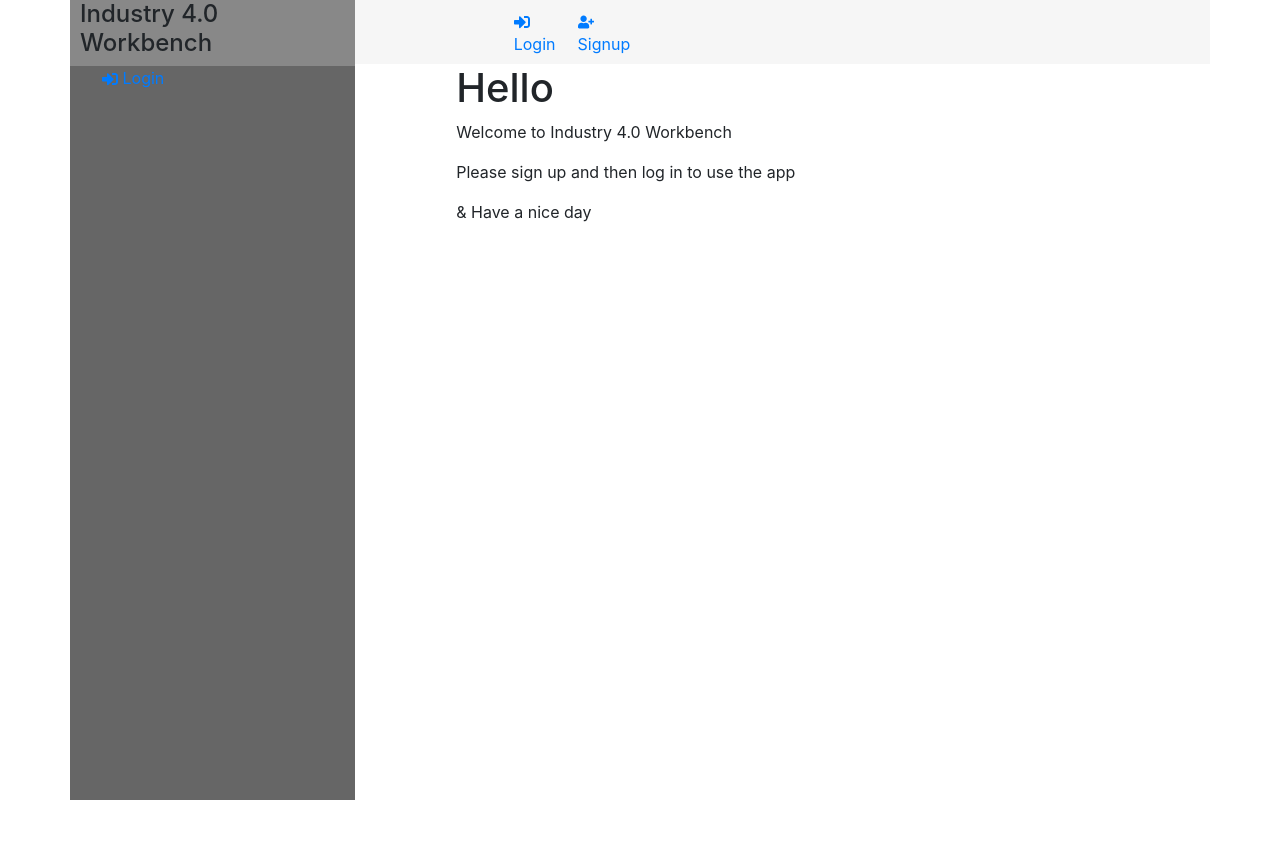
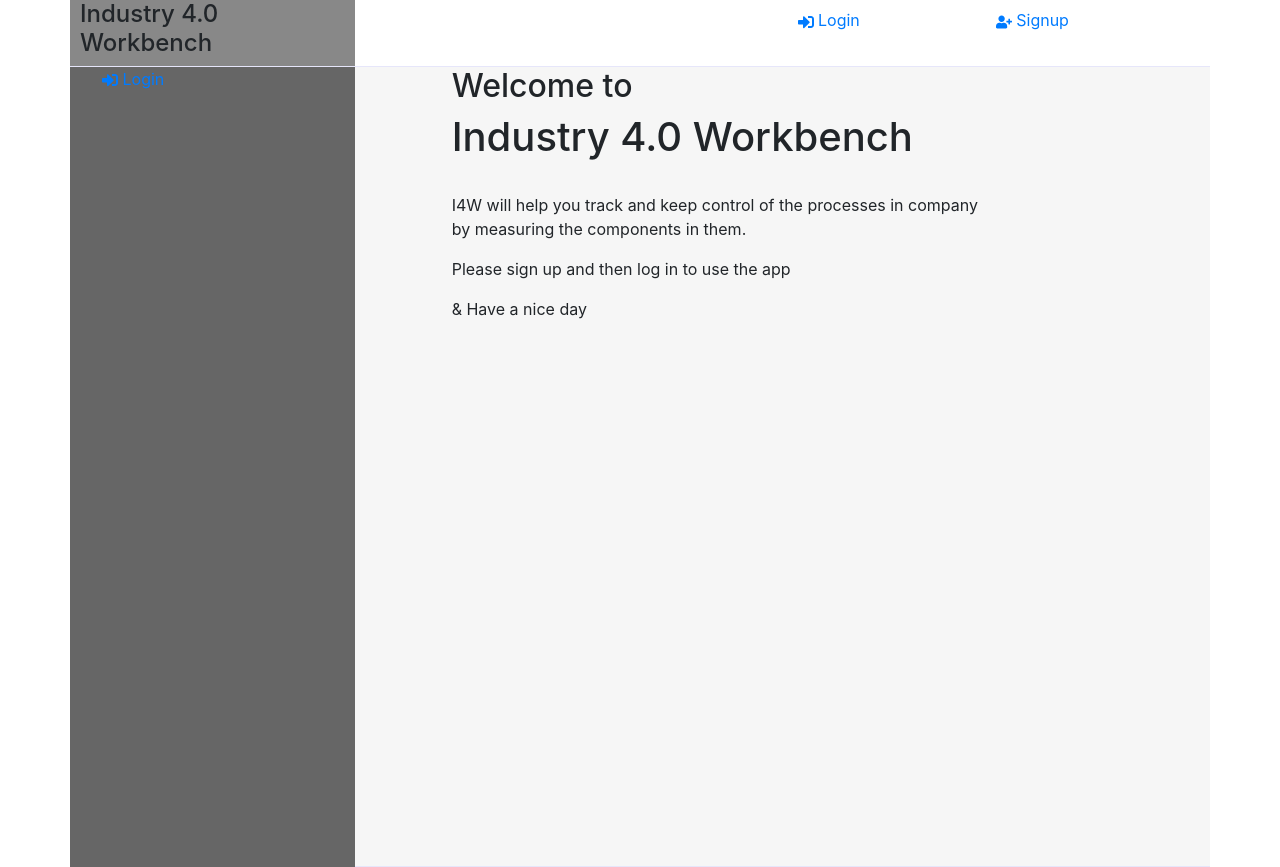
Before and after one commit to danielpvk/Industry4_0_login, a React (Create React App) app in the folder client/: page / in a window 1280 px wide. Before the commit the page ends 800 px from the top, so only its background shows below. Built offline with nearby package versions, Linux system fonts and the light colour scheme; no server answers.

Commit message:
beauty ready

```diff
--- a/client/src/App.js
+++ b/client/src/App.js
@@ -57,19 +57,30 @@ class App extends Component {
     return (
       <Container>
         <Row>
+          <Col md="3" style={{backgroundColor: "#888888", paddingLeft:"10px", borderBottom: '1px double lavender'  }}>
+
+                <h4>Industry 4.0 <br></br>Workbench</h4>
+
+          </Col>
+          <Col md="9"style={{backgroundColor: '#ffffff',borderBottom: '1px double lavender'}}>
+
+                <NavbarComp
+                  isLoggedIn={this.state.inSession}
+                  loggedUserName={this.state.loggedUserName}
+                />
+
+          </Col>
+        </Row>
+
+        <Row >
           <Col md="3" style={{backgroundColor: '#666666', height:"100vh" }}>
             <SidebarComp
               isLoggedIn={this.state.inSession}
               loggedUserName={this.state.loggedUserName}
             />
           </Col>
-          <Col md="9"style={{backgroundColor: '#ffffff'}}>
-            <Row style={{backgroundColor:'#f6f6f6',marginBottom:"2px solid red"}}>
-            <NavbarComp
-              isLoggedIn={this.state.inSession}
-              loggedUserName={this.state.loggedUserName}
-            />
-            </Row>
+          <Col md="9"style={{backgroundColor: '#f6f6f6',paddingLeft:"10px", borderBottom: '1px double lavender'}}>
+
             <Row>
             <Switch>
               <Route
--- a/client/src/components/homeComp.js
+++ b/client/src/components/homeComp.js
@@ -6,8 +6,9 @@ export default class HomeComp extends React.Component{
    render(){
       return(
          <div className='col-sm-10 col-sm-offset-1'>
-          <h1> Hello</h1>
-            <p className='mt32'> Welcome to Industry 4.0 Workbench </p>
+          <h2> Welcome to </h2> <h1> Industry 4.0 Workbench</h1>
+            <br></br>
+            <p>I4W will help you track and keep control of the processes in company by measuring the components in them.</p>
             <p> Please sign up and then log in to use the app</p>
             <p className='mt32'>  & Have a nice day</p>
          </div>
--- a/client/src/components/processSidebar.jsx
+++ b/client/src/components/processSidebar.jsx
@@ -60,7 +60,8 @@ export default class ProcessSidebar extends React.Component {
                   <td>
                   <Link
                     to={`/view/${p.IdDevice1}`}
-                    className="btn btn-primary btn-sm"
+                    style={{ marginLeft: 0, marginTop: 10, marginRight:10, width:'100%' , backgroundColor: '383838' }}
+                    className="btn btn-light btn-sm text-left"
                   >
                     <FaAtom />  {p.Process_name}
                    </Link>
--- a/client/src/components/sideBar.js
+++ b/client/src/components/sideBar.js
@@ -14,9 +14,7 @@ export default class Sidebar extends React.Component {
 render(){
   return(
     <Container style={{paddingLeft:"0px", paddingRight:"0px"}}>
-    <Row style={{backgroundColor:"#888888", paddingLeft:"10px"}}>
-     <h4>Industry 4.0 <br></br>Workbench</h4>
-     </Row>
+
      <Row style={{paddingLeft:"2rem"}}>
             <ul className="nav navbar-nav ">
                   {this.props.isLoggedIn && <li> <NavLink to={"/"} activeStyle={{ color: "#222" }}><FaInfinity/> Home </NavLink> </li> }
```
Also changed, not shown: client/src/components/homeComp.1.js (deleted, +0 -16 lines).
